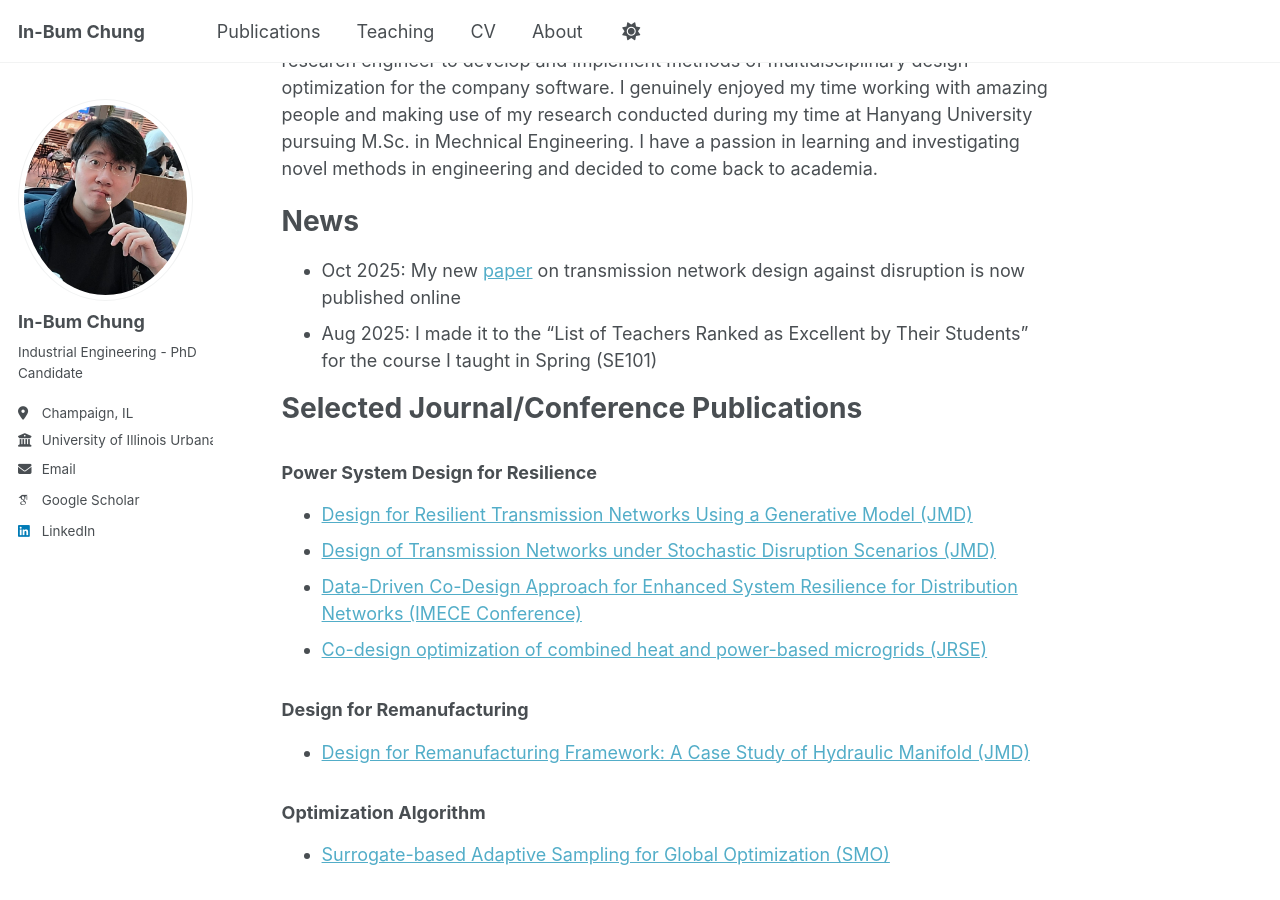
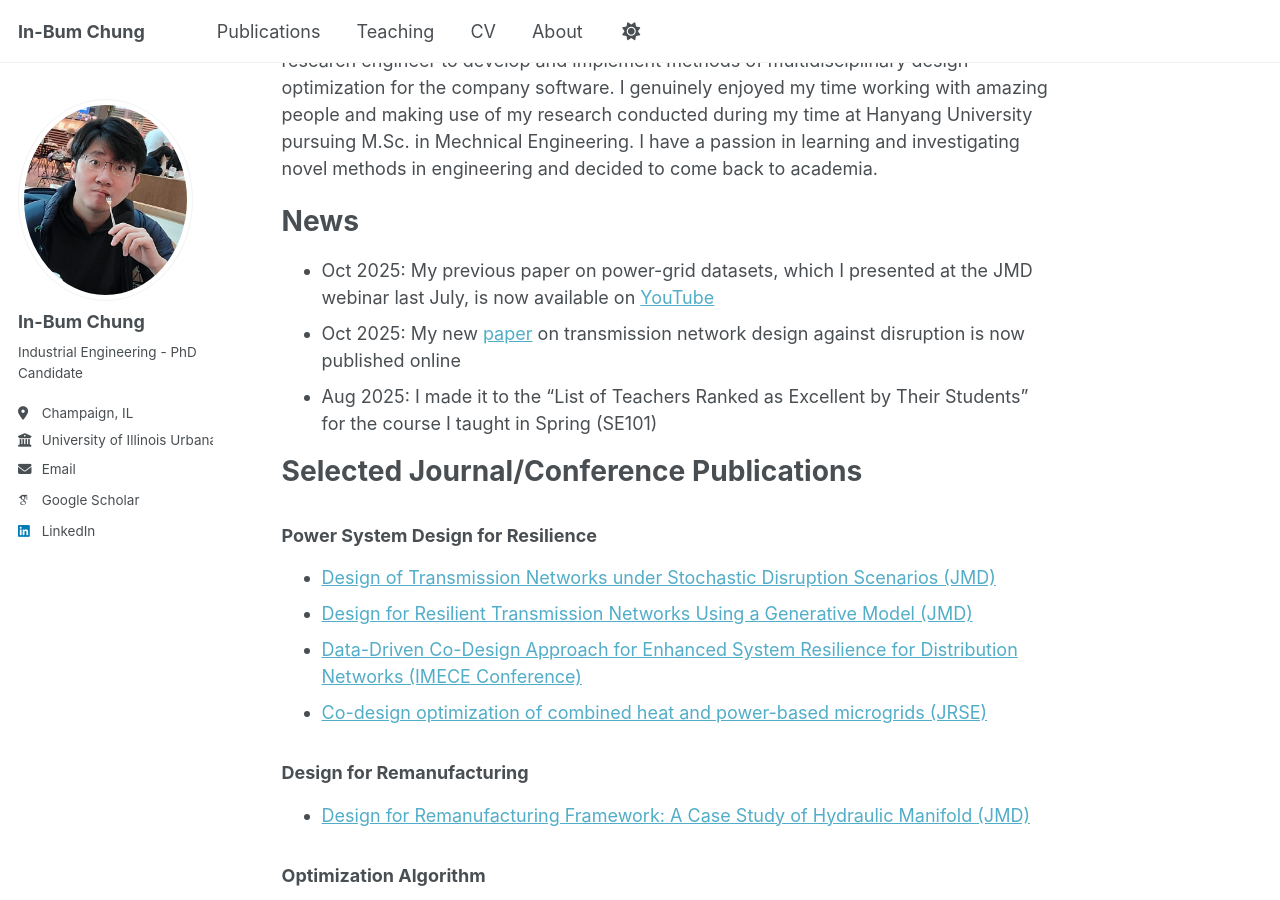
Before and after one commit to IBChung/IBChung.github.io, a Jekyll site: the page built from _pages/about.md, in a window 1280 px wide and 900 px high, scrolled down 361 px. Built offline with Jekyll 4.4.1, drawn with Linux system fonts in a browser that asks for light colours; some web fonts are replaced; a script that is not in the unit is left out.

Commit message:
Update about.md

```diff
--- a/_pages/about.md
+++ b/_pages/about.md
@@ -13,6 +13,7 @@ Prior to joining UIUC, I worked at a [PIDOTECH](https://www.pidotech.com/eng/abo
 
 News
 =====
+* Oct 2025: My previous paper on power-grid datasets, which I presented at the JMD webinar last July, is now available on [YouTube](https://youtu.be/DqRkb-ufxGA?si=PScTVR-ffzj910q4&t=360)
 * Oct 2025: My new [paper](https://doi.org/10.1115/1.4070127) on transmission network design against disruption is now published online
 * Aug 2025: I made it to the "List of Teachers Ranked as Excellent by Their Students" for the course I taught in Spring (SE101)
 
@@ -20,8 +21,8 @@ News
 Selected Journal/Conference Publications
 ======
 ### Power System Design for Resilience
+* [Design of Transmission Networks under Stochastic Disruption Scenarios (JMD)](https://doi.org/10.1115/1.4070127)
 * [Design for Resilient Transmission Networks Using a Generative Model (JMD)](https://doi.org/10.1115/1.4067745)
-* [Design of Transmission Networks under Stochastic Disruption Scenarios (JMD)](https://doi.org/10.1115/1.4070127)
 * [Data-Driven Co-Design Approach for Enhanced System Resilience for Distribution Networks (IMECE Conference)](https://doi.org/10.1115/IMECE2024-145487)
 * [Co-design optimization of combined heat and power-based microgrids (JRSE)](https://doi.org/10.1063/5.0165676)
 
```
